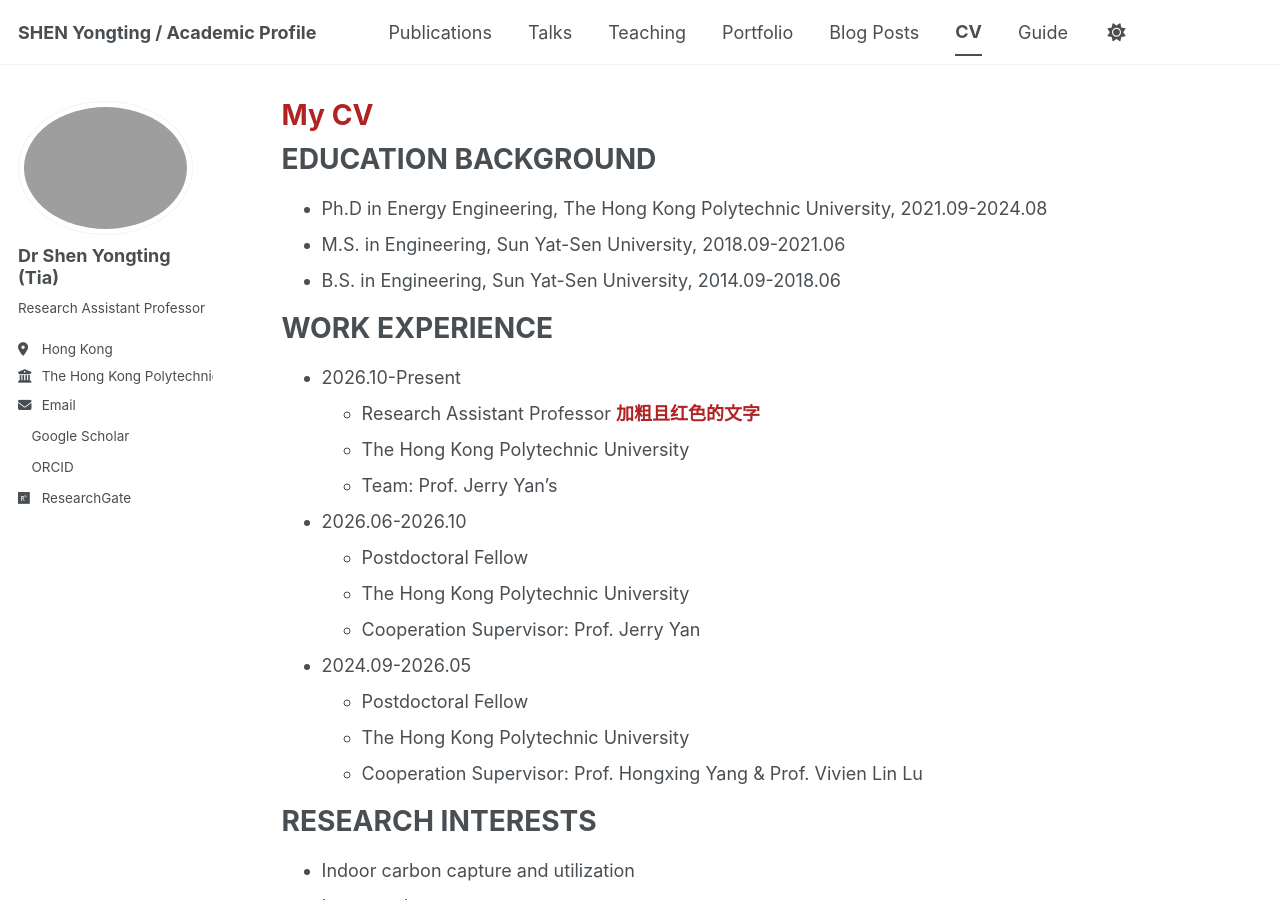
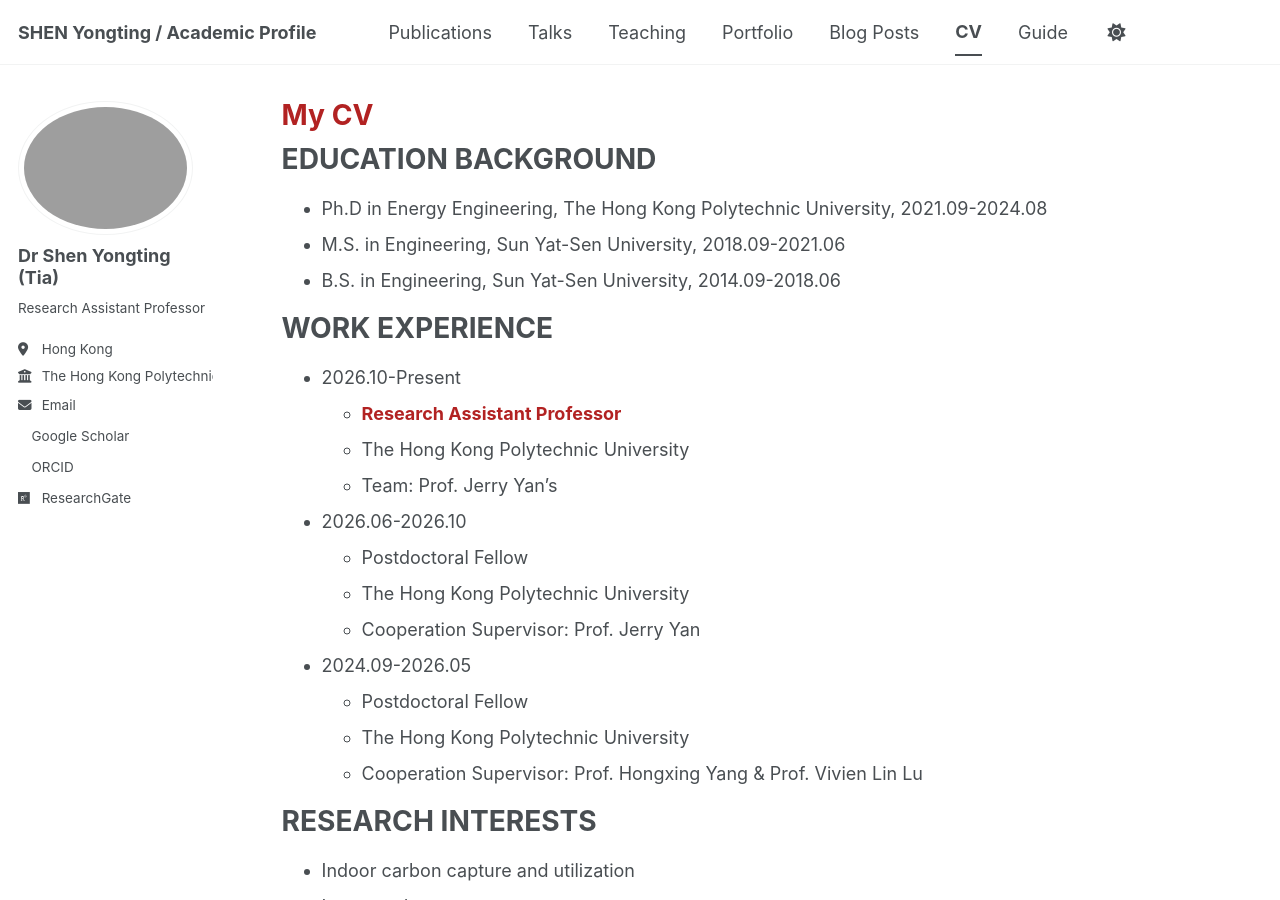
Before and after one commit to SuperSyt-530/SuperSyt-530.github.io, a Jekyll site: the page built from _pages/cv.md, in a window 1280 px wide and 900 px high. Built offline with Jekyll 4.4.1, drawn with Linux system fonts in a browser that asks for light colours; a style sheet for code colours, icons or effects is not loaded.

Commit message:
Update cv.md

```diff
--- a/_pages/cv.md
+++ b/_pages/cv.md
@@ -24,7 +24,7 @@ EDUCATION BACKGROUND
 WORK EXPERIENCE
 ======
 * 2026.10-Present
-  * Research Assistant Professor **<span style="color: #B22222;">加粗且红色的文字</span>**
+  * **<span style="color: #B22222;">Research Assistant Professor</span>**
   * The Hong Kong Polytechnic University
   * Team: Prof. Jerry Yan's
 
```
